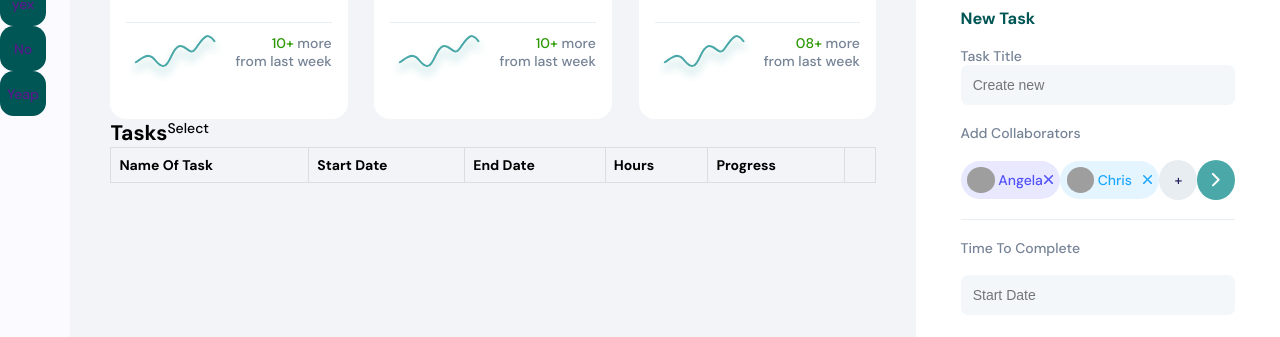
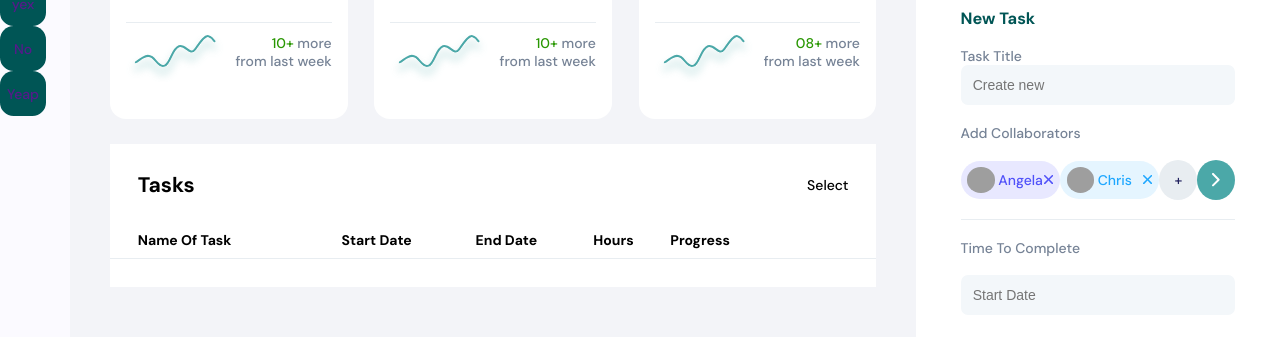
Before and after one commit to Oyinsplash/task-dashboard, a React (Create React App) app: page / in a window 1280 px wide. Shown: the part 154-491 px from the top of the page. Built offline with nearby package versions, Linux system fonts and the light colour scheme; grey boxes are pictures that could not be loaded.

Commit message:
Add table styles

```diff
--- a/src/components/atoms/Style.css
+++ b/src/components/atoms/Style.css
@@ -6,6 +6,7 @@
   justify-content: center;
   align-items: center;
   border-radius: 0.85rem;
+  transition: all 0.5s;
 }
 
 .navlink_wrapper:hover {
@@ -43,18 +44,70 @@
   /* padding: 0.86rem; */
 }
 
-
 table {
   border-collapse: collapse;
   width: 100%;
+  /* border: 1px solid red; */
+  /* padding: 1.7rem 2.143rem 0 1.71rem; */
+  transition: all 0.5s;
 }
 
-td, th {
-  border: 1px solid #dddddd;
+td,
+th {
+  border: none;
+  border-bottom: 1px solid #e8edf1;
   text-align: left;
-  padding: 8px;
+  padding: 0.57rem 0;
+}
+tr th{
+  padding-top: 2rem;
 }
 
-tr:nth-child(even) {
+tr th:nth-child(1), tr td:nth-child(1){
+  padding-left: 1.71rem;
+}
+ tr th:nth-child(6), tr td:nth-child(6){
+  padding-right: 3rem;
+}
+
+tr,
+tbody {
+  transition: all 0.5s;
+  /* padding: 2rem; */
+  /* border: 1px solid blue; */
+}
+th {
+  text-transform: capitalize;
+}
+/* tr:nth-child(even) {
   background-color: #dddddd;
+} */
+tr td:nth-child(5) label {
+  display: block;
 }
+/* tr td:nth-child(6) label {
+} */
+table progress {
+  height: 0.36rem;
+  width: 11.57rem;
+  border-radius: 0.43rem;
+
+}
+
+table progress::-webkit-progress-bar {
+  /* style rules */
+  background-color: #e3e8ee;
+  border-radius: 0.43rem;
+  border: 1px solid #fff;
+}
+table progress::-webkit-progress-value {
+  /* style rules */
+  background-color: #4ba8a8;
+  border-radius: 0.43rem;
+}
+table progress::-moz-progress-bar {
+  /* style rules */
+}
+tr:hover {
+  background-color: #4ba8a8;
+}
--- a/src/components/atoms/Table.jsx
+++ b/src/components/atoms/Table.jsx
@@ -1,5 +1,7 @@
 import React, { useEffect } from "react";
 import "./Style.css";
+import {ReactComponent as TableMenuIcon} from "../../assets/icons/menuIcon.svg"
+
 
 const tableHeaders = [
   "Name Of Task",
@@ -28,9 +30,17 @@ function Table({ state }) {
             <tr key={index}>
               <td>{data.title}</td>
               <td>{data.start}</td>
-              <td>{data.end}</td> <td>{data.title}</td>{" "}
+              <td>{data.end}</td>
               <td>{data.hoursBudgeted}</td>
-              <td>.</td>
+              <td>
+                <label for="file">60% complete</label>
+                <progress id="file" value="60" max="100">
+                  60%
+                </progress>
+              </td>
+              <td>
+                <TableMenuIcon />
+              </td>
             </tr>
           );
         })}
--- a/src/components/molecules/AllTasks/Style.css
+++ b/src/components/molecules/AllTasks/Style.css
@@ -1,3 +1,13 @@
-.main_page_task_list_top{
-    display: flex;
+.main_page_task_list {
+    margin-top: 1.571rem;
+  background-color: #fff;
+  /* border: 1px solid red; */
+padding: 1.7rem 0;
 }
+.main_page_task_list_top {
+  display: flex;
+  width: 100%;
+  justify-content: space-between;
+  align-items: center;
+  padding: 0 1.71rem;
+}
--- a/src/components/molecules/Messages/Style.css
+++ b/src/components/molecules/Messages/Style.css
@@ -1,9 +1,9 @@
-.main_page_right_messages{
+.main_page_right_messages {
   padding: 0.93rem 0;
   width: 100%;
 }
 
-.main_page_right_messages .all_messages{
+.main_page_right_messages .all_messages {
   height: 7.5rem;
   display: flex;
   flex-direction: column;
--- a/src/components/molecules/NewTask/NewTask.jsx
+++ b/src/components/molecules/NewTask/NewTask.jsx
@@ -77,6 +77,7 @@ function NewTask({ state, setState }) {
               style={collaborator.gender}
               name={collaborator.name}
               dp={collaborator.image}
+              key={index}
             />
           ))}
           <div className="add_collaborator_btn">
--- a/src/components/molecules/NewTask/Style.css
+++ b/src/components/molecules/NewTask/Style.css
@@ -28,6 +28,7 @@ form .title {
   display: flex;
   flex-direction: column;
 }
+
 form button {
   padding: 0.5rem 1.34rem;
   box-shadow: 0px 8px 20px rgba(227, 232, 238, 0.24);
@@ -37,6 +38,8 @@ form button {
   border-color: transparent;
   background-color: #4ba8a8;
   color: #fff;
+    transition: all .5s;
+
 }
 form button:disabled,
 form button[disabled] {
@@ -62,6 +65,8 @@ form button[disabled] {
   align-items: center;
   justify-content: center;
   color: #232360;
+      transition: all .5s;
+
 }
 
 .add_collaborators .add_collaborator_btn:hover {
--- a/src/index.css
+++ b/src/index.css
@@ -4,7 +4,6 @@
   padding: 0;
   margin: 0;
   box-sizing: border-box;
-  transition: all .5s;
 }
 body {
   font-size: 14px;
```
Also changed, not shown: src/assets/icons/menuIcon.svg (added). Lines whose indentation alone changed are shown as unchanged.
